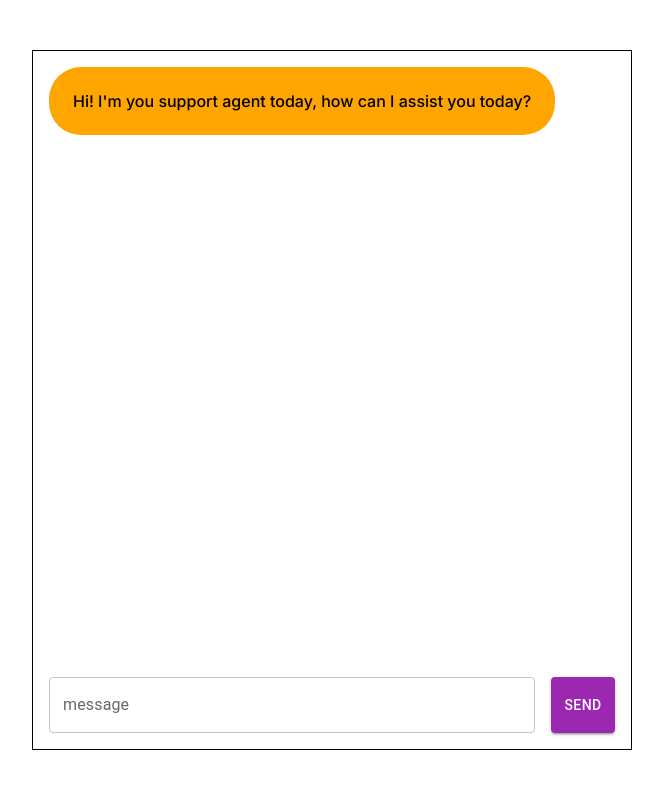
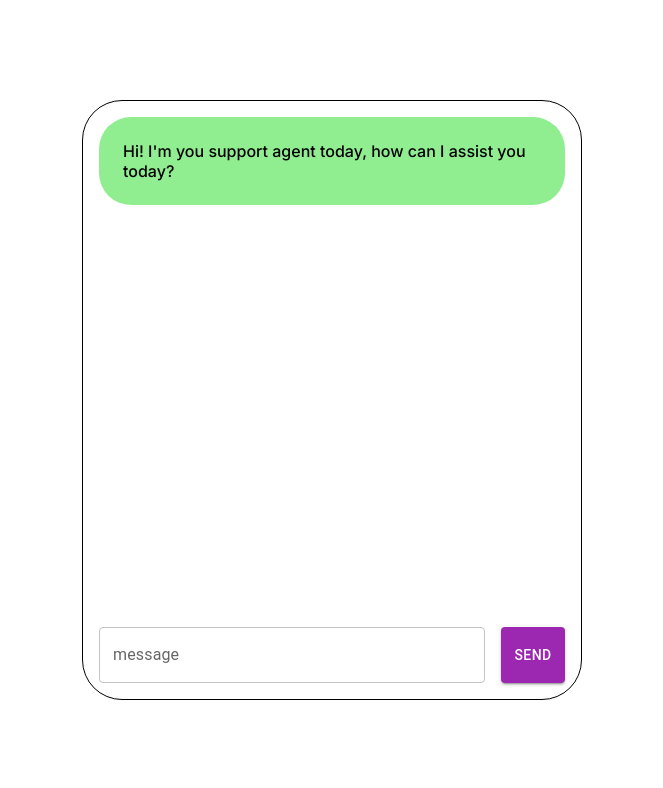
Before and after one commit to madeeha-balouch/aiChatSupport, a Next.js app: page / in a window 1280 px wide. Shown: the top 788 px of the page, without its empty margins (308-971 px from the left). Built offline with nearby package versions, Linux system fonts and the light colour scheme.

Commit message:
Update page.js

```diff
--- a/app/page.js
+++ b/app/page.js
@@ -74,9 +74,10 @@ export default function Home() {
     >
       <Stack
         direction="column"
-        width="600px"
-        height="700px"
+        width="500px"
+        height="600px"
         border="1px solid black"
+        borderRadius={10}
         p={2}
         spacing={3}
       >
@@ -98,7 +99,7 @@ export default function Home() {
               <Box
                 //sx={style}
                 backgroundColor={
-                  message.role === "assistant" ? "orange" : "purple"
+                  message.role === "assistant" ? "lightgreen" : "green"
                 }
                 color={
                   message.role === "assistant" ? "black" : "white"
```
